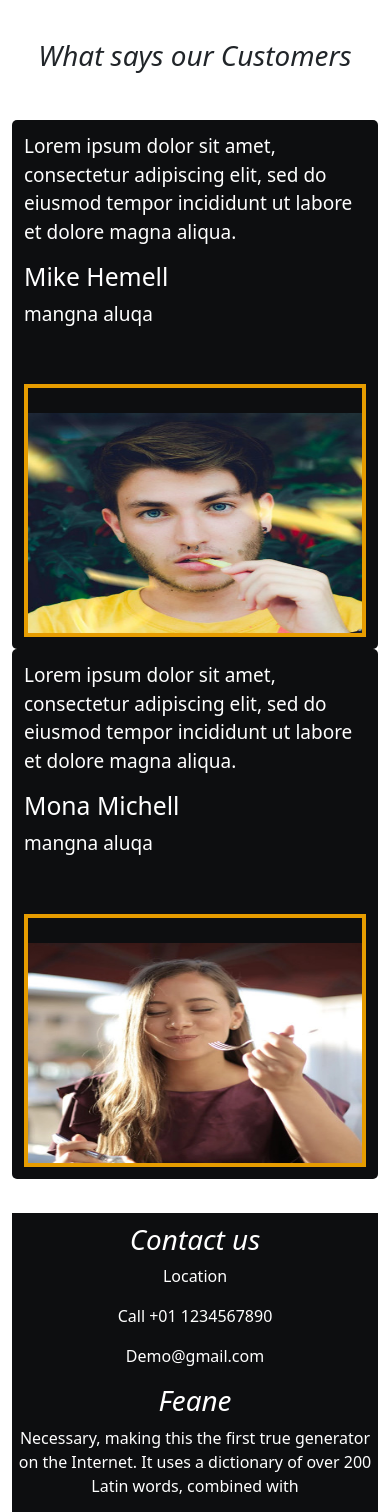
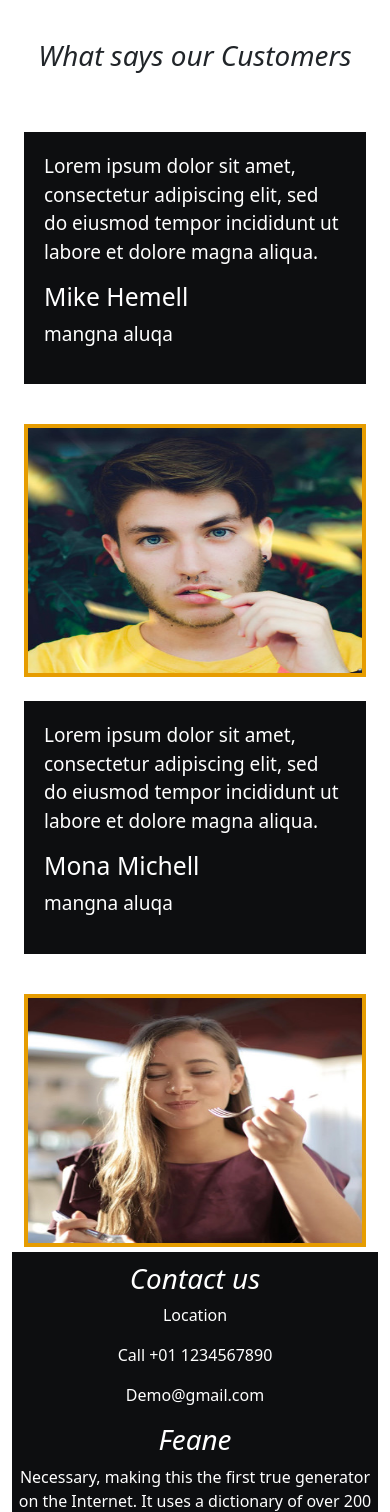
Before and after one commit to ammarbashir467-del/foodproject, a plain HTML site: page index.html in a window 390 px wide. Shown: the part 9095-10607 px from the top of the page. Drawn offline with nearby package versions, Linux system fonts and the light colour scheme.

Commit message:
Update index.html

```diff
--- a/index.html
+++ b/index.html
@@ -390,7 +390,7 @@ padding-bottom: 20px;
 
 
   .boxx1 {
-    background-color: #0D0E10;
+
     color: white;
     width: 90%;
     height: 23vh;
@@ -413,7 +413,7 @@ padding-bottom: 20px;
   }
 
   .boxx2 {
-    background-color: #0D0E10;
+    /* background-color: #0D0E10; */
     color: white;
     width: 90%;
     height: 23vh;
@@ -428,6 +428,7 @@ text-align: center;
 padding-top: 50px;
 width: 100%;
 height: 50vh;
+margin-top: 100px;
   }
 
 .iconnew{
@@ -607,12 +608,12 @@ height: auto;
 width: 100%;
 height: 30vh;
 border-radius: 0px;
-padding-top: 25px;
+padding-top: 0px;
 }
 
 .last-sec{
 padding-top: 10px;
-margin-top: 291px;
+margin-top: 330px;
 height: auto;
 }
 
@@ -1309,10 +1310,12 @@ height:95vh;
 
       <div class="col-md-6">
         <div class="boxx1">
+          <div style=" background-color: #0D0E10; padding: 20px;">
           <p>Lorem ipsum dolor sit amet, consectetur adipiscing elit, sed do eiusmod tempor incididunt ut labore et
             dolore magna aliqua.</p>
           <h2>Mike Hemell</h2>
           <p>mangna aluqa</p>
+          </div>
           <div class="clnt-sec">
             <img src="client2.jpg" alt="" class="client-img">
           </div>
@@ -1323,10 +1326,12 @@ height:95vh;
       <div class="col-md-6">
 
         <div class="boxx2">
+          <div style="background-color: #0D0E10; padding: 20px;">
           <p>Lorem ipsum dolor sit amet, consectetur adipiscing elit, sed do eiusmod tempor incididunt ut labore et
             dolore magna aliqua.</p>
           <h2>Mona Michell</h2>
           <p>mangna aluqa</p>
+          </div>
           <div class="clnt-sec">
             <img src="client1.jpg" alt="" class="client-img">
           </div>
```
